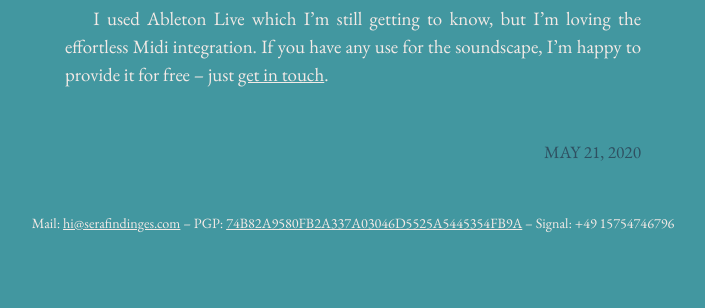
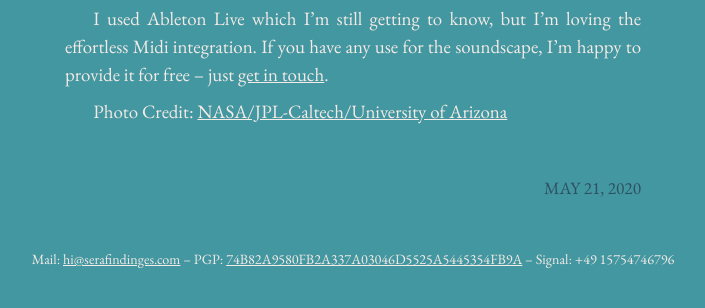
Before and after one commit to SerafinDinges/serafindinges.com, a Jekyll site: the page built from _posts/2020-05-21-soundscape.md, in a window 1280 px wide, cut to the strip 538-846 px from the top of the page. Shown: the whole strip, without its empty margins (287-992 px from the left). Built offline with Jekyll 4.4.1, drawn with Linux system fonts in a browser that asks for light colours.

Commit message:
Update 2020-05-21-soundscape.md

```diff
--- a/_posts/2020-05-21-soundscape.md
+++ b/_posts/2020-05-21-soundscape.md
@@ -8,3 +8,5 @@ I've been meaning to spend some time improving my soundscaping skills for podcas
 <iframe width="100%" height="166" scrolling="no" frameborder="no" allow="autoplay" src="https://w.soundcloud.com/player/?url=https%3A//api.soundcloud.com/tracks/825147007&color=%23645f54&auto_play=false&hide_related=true&show_comments=false&show_user=true&show_reposts=false&show_teaser=false"></iframe>
 
 I used Ableton Live which I'm still getting to know, but I'm loving the effortless Midi integration. If you have any use for the soundscape, I'm happy to provide it for free – just [get in touch](mailto:hi@serafindinges.com).
+
+Photo Credit: [NASA/JPL-Caltech/University of Arizona](https://mars.nasa.gov/resources/24928/dragon-feature-on-mars/)
```
